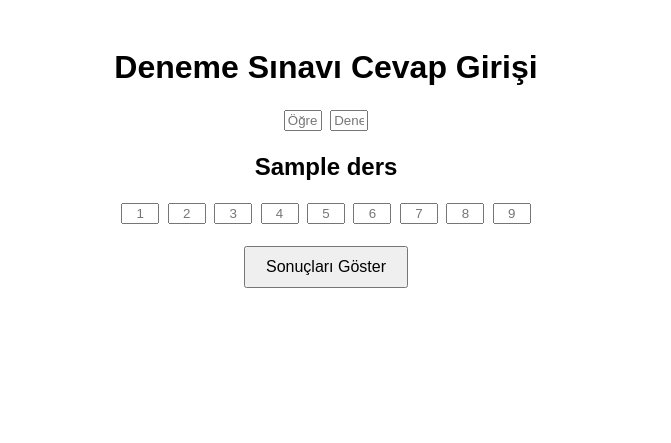
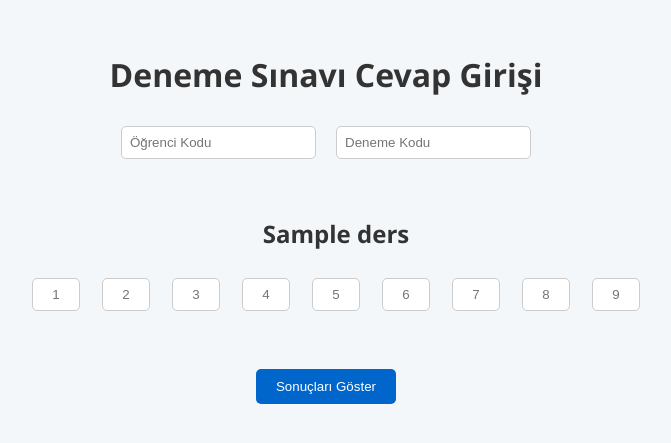
Before and after one commit to muratdeveli03/deneme-sinav-app, a Flask app: template templates/index.html in a window 1280 px wide. Shown: the top 443 px of the page, without its empty margins (314-985 px from the left). Run offline with Flask 3, Linux system fonts and the light colour scheme; the template is opened without the code that fills it: most values are stand-ins (such as "Sample title", 1, 10 or a date in 2020).

Commit message:
Update style.css

```diff
--- a/static/style.css
+++ b/static/style.css
@@ -1,49 +1,58 @@
 body {
-    font-family: Arial, sans-serif;
-    padding: 20px;
+    font-family: 'Segoe UI', sans-serif;
+    background-color: #f4f7f9;
+    color: #333;
+    margin: 0;
+    padding: 0;
+}
+
+.container {
+    max-width: 95%;
+    margin: auto;
+    padding: 2rem;
     text-align: center;
 }
 
-input[type="text"] {
+form input[type="text"] {
+    padding: 8px;
+    margin: 8px;
+    border-radius: 5px;
+    border: 1px solid #ccc;
+}
+
+button {
+    margin-top: 20px;
+    padding: 10px 20px;
+    background-color: #0066cc;
+    color: white;
+    border: none;
+    border-radius: 5px;
+    cursor: pointer;
+}
+
+.ders-card {
+    border-radius: 10px;
+    padding: 10px;
+    margin: 20px 0;
+    display: inline-block;
+    width: 100%;
+}
+
+.soru-grup {
+    display: flex;
+    flex-wrap: wrap;
+    justify-content: center;
+    gap: 6px;
+}
+
+.ders-card input {
     width: 30px;
-    margin: 2px;
     text-align: center;
 }
 
-button {
-    padding: 10px 20px;
-    font-size: 16px;
-    margin-top: 20px;
-    cursor: pointer;
-}
-
-.ders-container {
-    margin: 20px auto;
-    padding: 10px;
-    border-radius: 8px;
-    width: fit-content;
-}
-
-.turkce {
-    background-color: #f4cccc;
-}
-
-.matematik {
-    background-color: #cfe2f3;
-}
-
-.fen {
-    background-color: #d9ead3;
-}
-
-.inkilap {
-    background-color: #fff2cc;
-}
-
-.din {
-    background-color: #ead1dc;
-}
-
-.ingilizce {
-    background-color: #d0e0e3;
-}
+.Turkce { background-color: #fce4ec; }
+.Matematik { background-color: #e3f2fd; }
+.Fen { background-color: #e8f5e9; }
+.Inkilap { background-color: #fff3e0; }
+.Din { background-color: #ede7f6; }
+.Ingilizce { background-color: #f3e5f5; }
```
